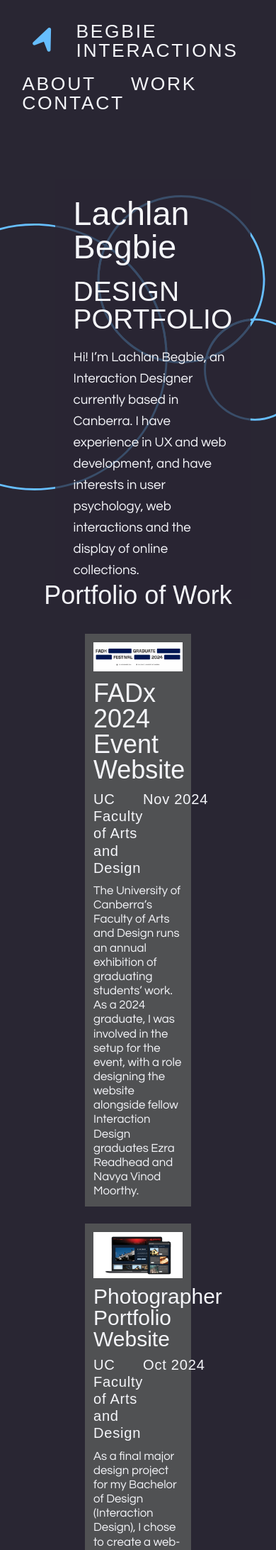
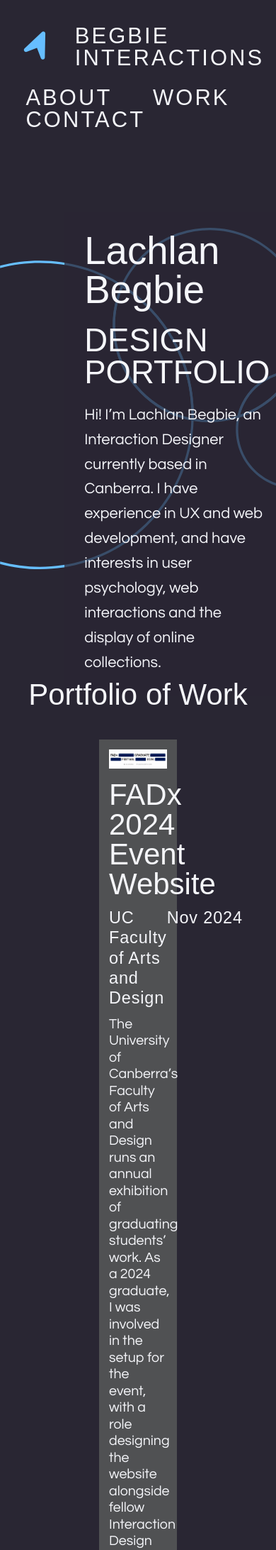
Before and after one commit to lachlanbegbie/begbieinteractions, a Jekyll site: the page built from index.md, in a window 390 px wide. Shown: the top 2184 px of the page at 71% size. Built offline with Jekyll 4.4.1, drawn with Linux system fonts in a browser that asks for light colours; nearby versions of some CDN libraries; some web fonts are replaced.

Commit message:
Update styles.css

```diff
--- a/assets/css/styles.css
+++ b/assets/css/styles.css
@@ -312,6 +312,10 @@
         padding-bottom: 0.5em;
     }
 
+    .nav-links a:last-of-type {
+        margin-right: 0;
+    }
+
     .intro-content {
         padding: 8em 5em 0em 35dvw;
 
@@ -332,7 +336,7 @@
 
 @media screen and (max-width: 834px) {
     body {
-        font-size: 12px;
+        font-size: 14px;
     }
 
     .intro, .navbar {
```
